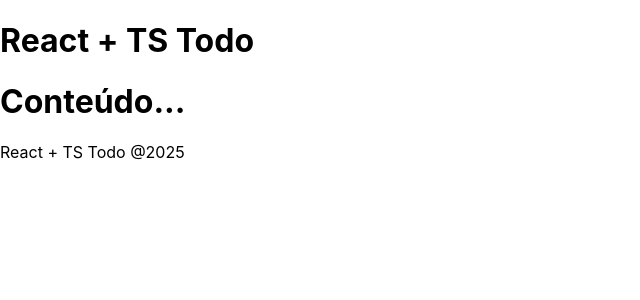
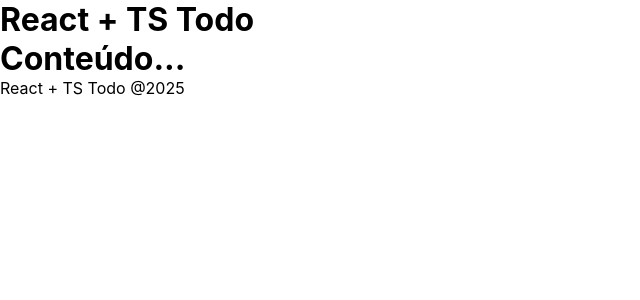
Before and after one commit to pierrecbrito/todo, a React (Create React App) app: page / in a window 1280 px wide. Shown: the top 300 px of the page, without its empty margins (0-640 px from the left). Built offline with nearby package versions, Linux system fonts and the light colour scheme.

Commit message:
CSS Base

```diff
--- a/src/index.css
+++ b/src/index.css
@@ -1,13 +1,9 @@
-body {
+* {
+  padding: 0;
   margin: 0;
-  font-family: -apple-system, BlinkMacSystemFont, 'Segoe UI', 'Roboto', 'Oxygen',
-    'Ubuntu', 'Cantarell', 'Fira Sans', 'Droid Sans', 'Helvetica Neue',
-    sans-serif;
-  -webkit-font-smoothing: antialiased;
-  -moz-osx-font-smoothing: grayscale;
+  font-family: 'Inter', sans-serif;
 }
 
-code {
-  font-family: source-code-pro, Menlo, Monaco, Consolas, 'Courier New',
-    monospace;
+.hide {
+  display: none !important;
 }
```
Also changed, not shown: src/components/Footer.module.css (added), src/components/Header.module.css (added).
